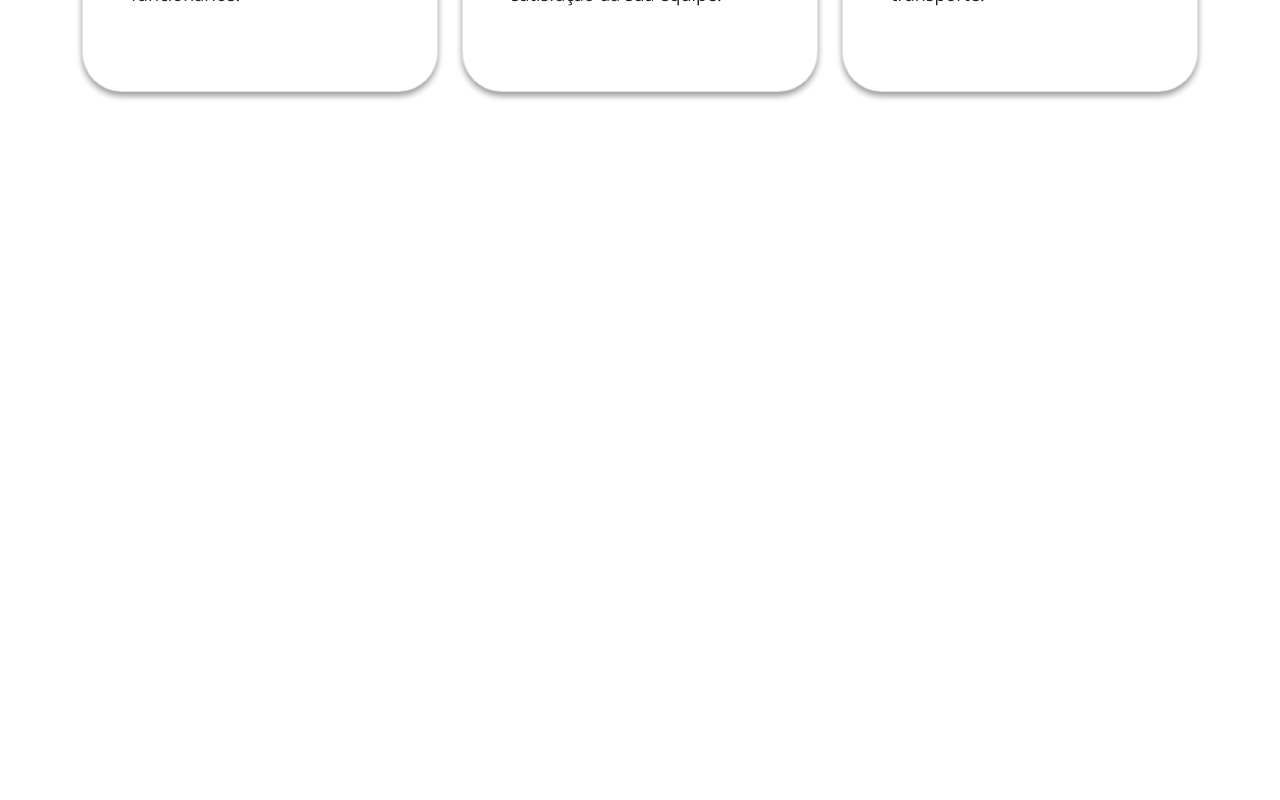
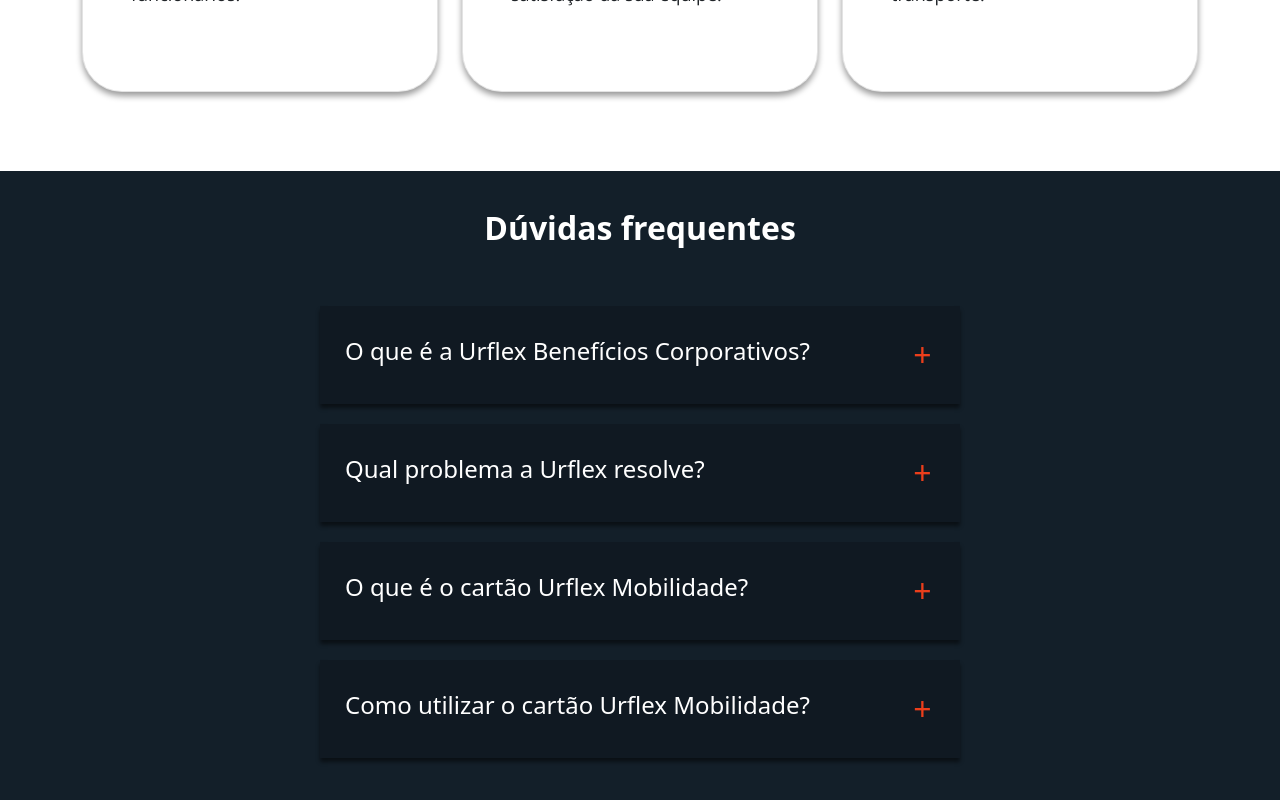
Before and after one commit to Urflex-Beneficios-Corporativos/urflex-landing-page, a React (Create React App) app: page / in a window 1280 px wide. Shown: the part 1356-2156 px from the top of the page. Before the commit the page ends 2000 px from the top, so only its background shows below. Built offline with nearby package versions, Linux system fonts and the light colour scheme.

Commit message:
Added FAQ Componente with questions cards

```diff
--- a/src/App.js
+++ b/src/App.js
@@ -2,6 +2,7 @@
 import Header from "./components/Header";
 import Home from "./components/Home";
 import Proposta from "./components/Propostas"
+import FAQContainer from "./components/FAQComponent/FAQContainer"
 
 const App = () => {
   return (
@@ -12,6 +13,8 @@
 
       <Proposta />
 
+      <FAQContainer/>
+
     </div>
   );
 };
--- /dev/null
+++ b/src/components/FAQComponent/FAQContainer.css
@@ -0,0 +1,16 @@
+.faq-container{
+    color: #fff;
+    background-color: var(--default-color-green);
+    display: flex;
+    flex-direction: column;
+    justify-content: start;
+    align-items: center;
+    min-height: 100vh;
+    gap: 20px;
+    height: max-content;
+    padding-bottom: 25px;
+}
+.faq-container .title{
+    margin: 3%;
+    font-weight: 700;
+}
--- /dev/null
+++ b/src/components/FAQComponent/FAQContainer.jsx
@@ -0,0 +1,28 @@
+import React from 'react';
+import './FAQContainer.css'
+import QuestionCard from './QuestionCard'
+
+function FAQContainer() {
+    return (
+        <div className='faq-container'>
+            <h2 className='title'>Dúvidas frequentes</h2>
+            <QuestionCard
+                question="O que é a Urflex Benefícios Corporativos?"
+                answer="Lorem Ipsum is simply dummy text of the printing and typesetting industry. Lorem Ipsum has been the industry's standard dummy text ever since the 1500s, when an unknown printer took a galley of type and scrambled it to make a type specimen book. It has survived not only five centuries, but also the leap into electronic typesetting, remaining essentially unchanged. It was popularised in the 1960s with the release of Letraset sheets containing Lorem Ipsum passages, and more recently with desktop publishing software like Aldus PageMaker including versions of Lorem Ipsum."
+            />
+            <QuestionCard
+                question="Qual problema a Urflex resolve?"
+                answer="Lorem Ipsum is simply dummy text of the printing and typesetting industry. Lorem Ipsum has been the industry's standard dummy text ever since the 1500s, when an unknown printer took a galley of type and scrambled it to make a type specimen book. It has survived not only five centuries, but also the leap into electronic typesetting, remaining essentially unchanged. It was popularised in the 1960s with the release of Letraset sheets containing Lorem Ipsum passages, and more recently with desktop publishing software like Aldus PageMaker including versions of Lorem Ipsum."
+            />
+            <QuestionCard
+                question="O que é o cartão Urflex Mobilidade?"
+                answer="Lorem Ipsum is simply dummy text of the printing and typesetting industry. Lorem Ipsum has been the industry's standard dummy text ever since the 1500s, when an unknown printer took a galley of type and scrambled it to make a type specimen book. It has survived not only five centuries, but also the leap into electronic typesetting, remaining essentially unchanged. It was popularised in the 1960s with the release of Letraset sheets containing Lorem Ipsum passages, and more recently with desktop publishing software like Aldus PageMaker including versions of Lorem Ipsum."
+            />
+            <QuestionCard
+                question="Como utilizar o cartão Urflex Mobilidade?"
+                answer="Lorem Ipsum is simply dummy text of the printing and typesetting industry. Lorem Ipsum has been the industry's standard dummy text ever since the 1500s, when an unknown printer took a galley of type and scrambled it to make a type specimen book. It has survived not only five centuries, but also the leap into electronic typesetting, remaining essentially unchanged. It was popularised in the 1960s with the release of Letraset sheets containing Lorem Ipsum passages, and more recently with desktop publishing software like Aldus PageMaker including versions of Lorem Ipsum."
+            />
+        </div>
+    );
+};
+export default FAQContainer;
--- /dev/null
+++ b/src/components/FAQComponent/QuestionCard.css
@@ -0,0 +1,40 @@
+.question-card{
+    width: 50%;
+    box-shadow: 0px 4px 4px #0000007f;
+    cursor: pointer;
+    height: max-content;
+    transition: filter 0.2s ease-in;
+}
+.question-card:hover{
+    filter: contrast(1.02);
+}
+.question{
+    display: flex;
+    justify-content: space-between;
+    align-items: center;
+    padding: 25px;
+    background-color: var(--default-color-darkgreen);
+}
+.answer{
+    background-color: var(--default-color-darkgreen);
+    padding: 0 25px;
+    overflow: hidden;
+    height: 0;
+    transition: height 0.5s ease-in;
+}
+.answer p{
+    overflow: auto;
+}
+.plus{
+    color: var(--default-color-orange);
+    font-size: xx-large;
+    aspect-ratio: 1/1;
+    width: 25px;
+    text-align: center;
+}
+.show{
+    height: 200px;
+}
+.hidden{
+    height: 0px;
+}
--- /dev/null
+++ b/src/components/FAQComponent/QuestionCard.jsx
@@ -0,0 +1,24 @@
+import React, { useState } from 'react';
+import './QuestionCard.css';
+
+function QuestionCard({ question, answer }){
+    const [isVisible, setIsVisible] = useState(false);
+
+    const toggleVisibility = () => {
+        setIsVisible(!isVisible);
+    }
+
+    return (
+        <div className="question-card" onClick={toggleVisibility}>
+            <div className='question'>
+                <h4>{ question }</h4>
+                <span className='plus'>{isVisible?'-':'+'}</span>
+            </div>
+            <div className={`answer ${isVisible?'show':'hidden'}`}>
+                <p>{ answer }</p>
+            </div>
+        </div>
+    );
+};
+
+export default QuestionCard;
--- a/src/components/Propostas.js
+++ b/src/components/Propostas.js
@@ -11,6 +11,7 @@
 
 const Container = styled.div`
    margin-top: 79px;
+   margin-bottom: 79px;
 `;
 
 const ServiceItem = styled.div`
--- a/src/index.scss
+++ b/src/index.scss
@@ -7,3 +7,9 @@
   #root {
     height: 2000px; /* Definindo a altura do #root como 2000 pixels */
   }
+
+  :root{
+    --default-color-green: #131F29;
+    --default-color-darkgreen: #101922;
+    --default-color-orange: #EB3E1B;
+  }
```
